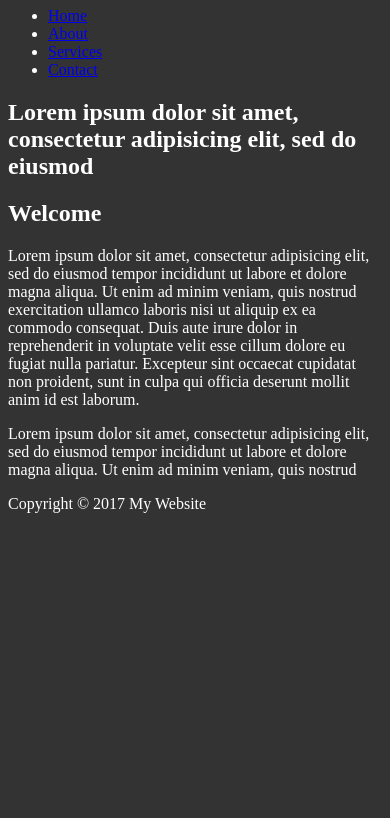
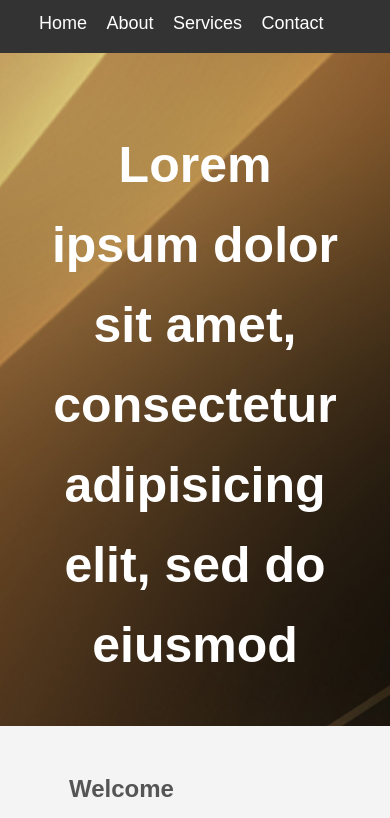
Before and after one commit to FateXRebirth/Responsive-App-From-Scratch, a website: page src/index.html in a window 390 px wide. Shown: the part 73-891 px from the top of the page. Before the commit the page ends 844 px from the top, so only its background shows below. Drawn offline with Linux system fonts and the light colour scheme.

Commit message:
Simple responsive web application

```diff
--- a/src/index.html
+++ b/src/index.html
@@ -4,7 +4,7 @@
     <title>Responsive Website</title>
     <meta http-equiv="x-ua-compatible" content="ie=edge">
     <meta name="viewport" content="width=device-width, initial-scale=1.0" />
-    <link rel="stylesheet" href="css/style.css">
+    <link rel="stylesheet" type="text/css" href="css/style.css">
 </head>
 
 <body>
--- a/src/scss/style.scss
+++ b/src/scss/style.scss
@@ -1,16 +1,91 @@
-$bg-color: #333;
-$color: #fff;
-
-@function set-text-color($bg-color) {
-    @if(lightness($bg-color) > 50) {
-        @return #000;
-    }
-    @else {
-        @return #FFF;
-    }
+body{
+	background-color:#f4f4f4;
+	color:#555;
+	font-family:Arial, Helvetica, sans-serif;
+	font-size:16px;
+	line-height:1.6em;
+	margin:0;
 }
 
-body {
-    background: $bg-color;
-    color:$color;
+.container{
+	width:80%;
+	margin:auto;
+	overflow:hidden;
 }
+
+#main-header{
+	background-color:coral;
+	color:#fff;
+}
+
+#navbar{
+	background-color:#333;
+	color:#fff;
+}
+
+#navbar ul{
+	padding:0;
+	list-style: none;
+}
+
+#navbar li{
+	display:inline;
+}
+
+#navbar a{
+	color:#fff;
+	text-decoration: none;
+	font-size:18px;
+	padding-right:15px;
+}
+
+#showcase{
+	background-image:url('../images/showcase.jpg');
+	background-position:center right;
+	min-height:300px;
+	margin-bottom:30px;
+	text-align: center;
+}
+
+#showcase h1{
+	color:#fff;
+	font-size:50px;
+	line-height: 1.6em;
+	padding-top:30px;
+}
+
+#main{
+	float:left;
+	width:70%;
+	padding:0 30px;
+	box-sizing: border-box;
+}
+
+#sidebar{
+	float:right;
+	width:30%;
+	background: #333;
+	color:#fff;
+	padding:10px;
+	box-sizing: border-box;
+}
+
+#main-footer{
+	background: #333;
+	color:#fff;
+	text-align: center;
+	padding:20px;
+	margin-top:40px;
+}
+
+@media(max-width:600px){
+	#main{
+		width:100%;
+		float:none;
+	}
+
+	#sidebar{
+		width:100%;
+		float:none;
+	}
+}
```
Also changed, not shown: src/css/style.css, 1 other file.
